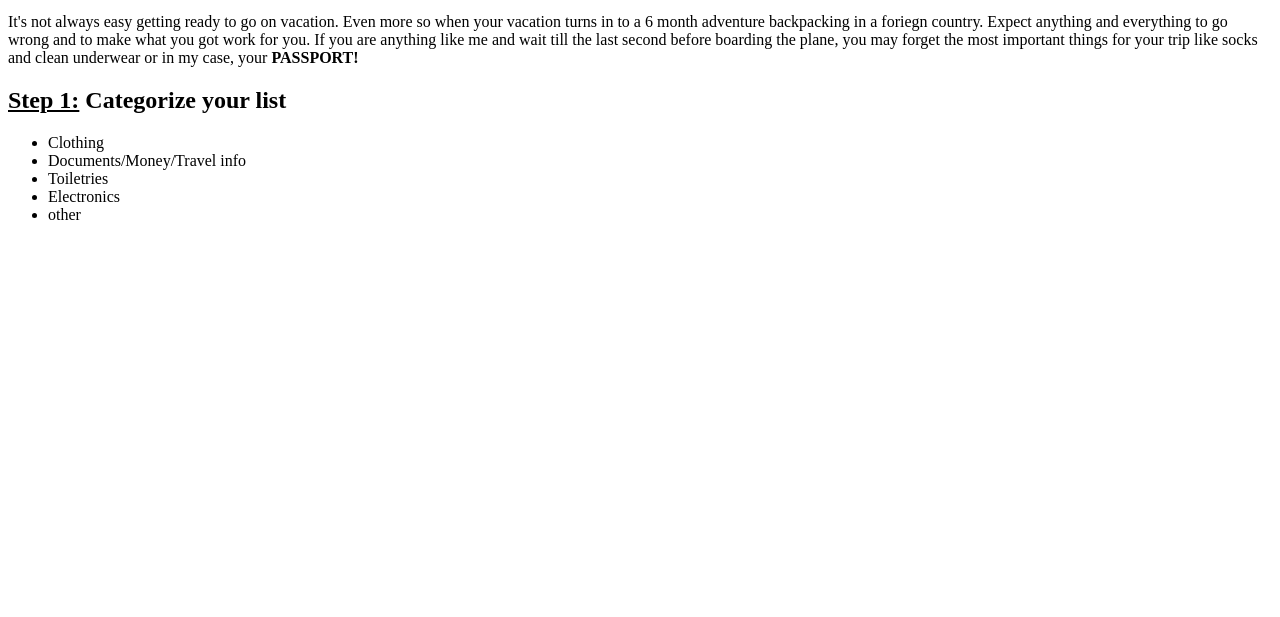
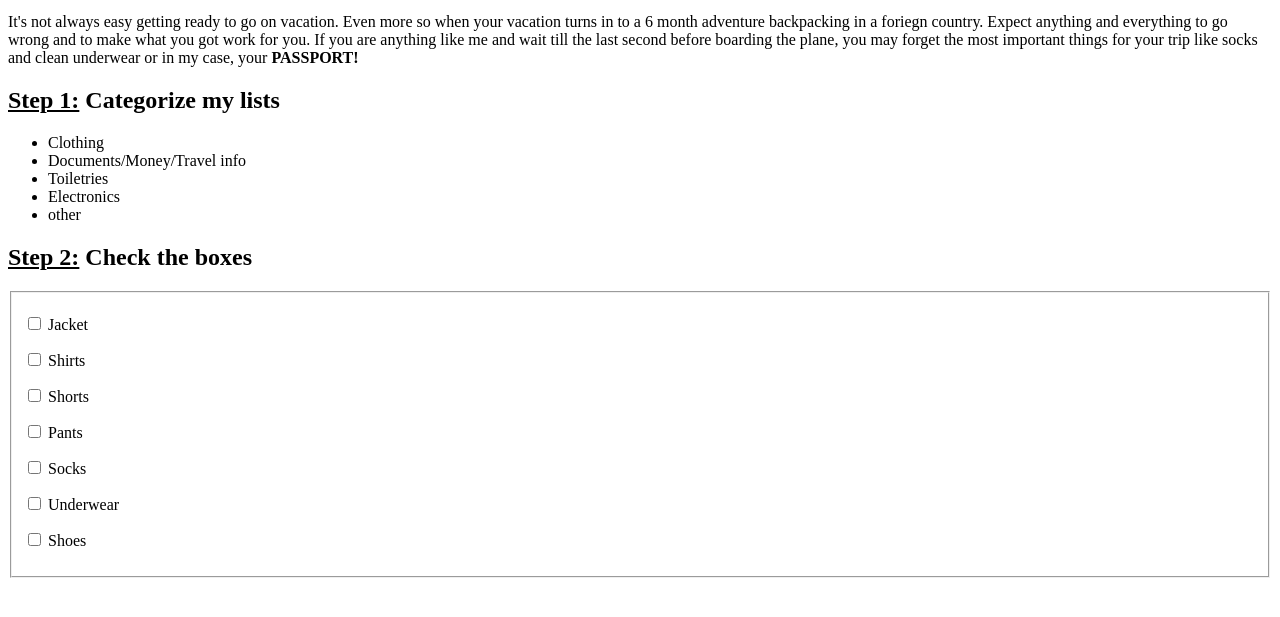
Before and after one commit to JTYLERK/Jtylerk.github.io, a plain HTML site: page index.html in a window 1280 px wide. Shown: the part 101-718 px from the top of the page. Drawn offline with Linux system fonts and the light colour scheme.

Commit message:
added checklist for clothing

```diff
--- a/index.html
+++ b/index.html
@@ -11,7 +11,7 @@
 
 <p>It's not always easy getting ready to go on vacation. Even more so when your vacation turns in to a 6 month adventure backpacking in a foriegn country. Expect anything and everything to go wrong and to make what you got work for you. If you are anything like me and wait till the last second before boarding the plane, you may forget the most important things for your trip like socks and clean underwear or in my case, your <strong>PASSPORT!</strong></p>
 
-<h2><u>Step 1:</u> Categorize your list</h2>
+<h2><u>Step 1:</u> Categorize my lists</h2>
 	<ul>
 		<li>Clothing</li>
 		<li>Documents/Money/Travel info</li>
@@ -20,5 +20,44 @@
 		<li>other</li>
 	</ul>
 
+<h2><u>Step 2:</u> Check the boxes</h2>
+
+<fieldset>
+  <p>
+	<label>
+		<input type="checkbox" name="" value=""> Jacket
+	</label>
+  </p>
+  <p>
+	<label>
+		<input type="checkbox" name="" value=""> Shirts
+	</label>
+  </p>
+  <p>
+	<label>
+		<input type="checkbox" name="" value=""> Shorts
+	</label>
+  </p>
+  <p>
+	<label>
+		<input type="checkbox" name="" value=""> Pants
+	</label>
+  </p>
+  <p>
+	<label>
+		<input type="checkbox" name="" value=""> Socks
+	</label>
+  </p>
+  <p>
+	<label>
+		<input type="checkbox" name="" value=""> Underwear
+	</label>
+  </p>
+  <p>
+  <label>
+		<input type="checkbox" name="" value=""> Shoes
+	</label>
+  </p>
+</fieldset>
 </body>
 </html>
```
Lines whose indentation alone changed are shown as unchanged.
